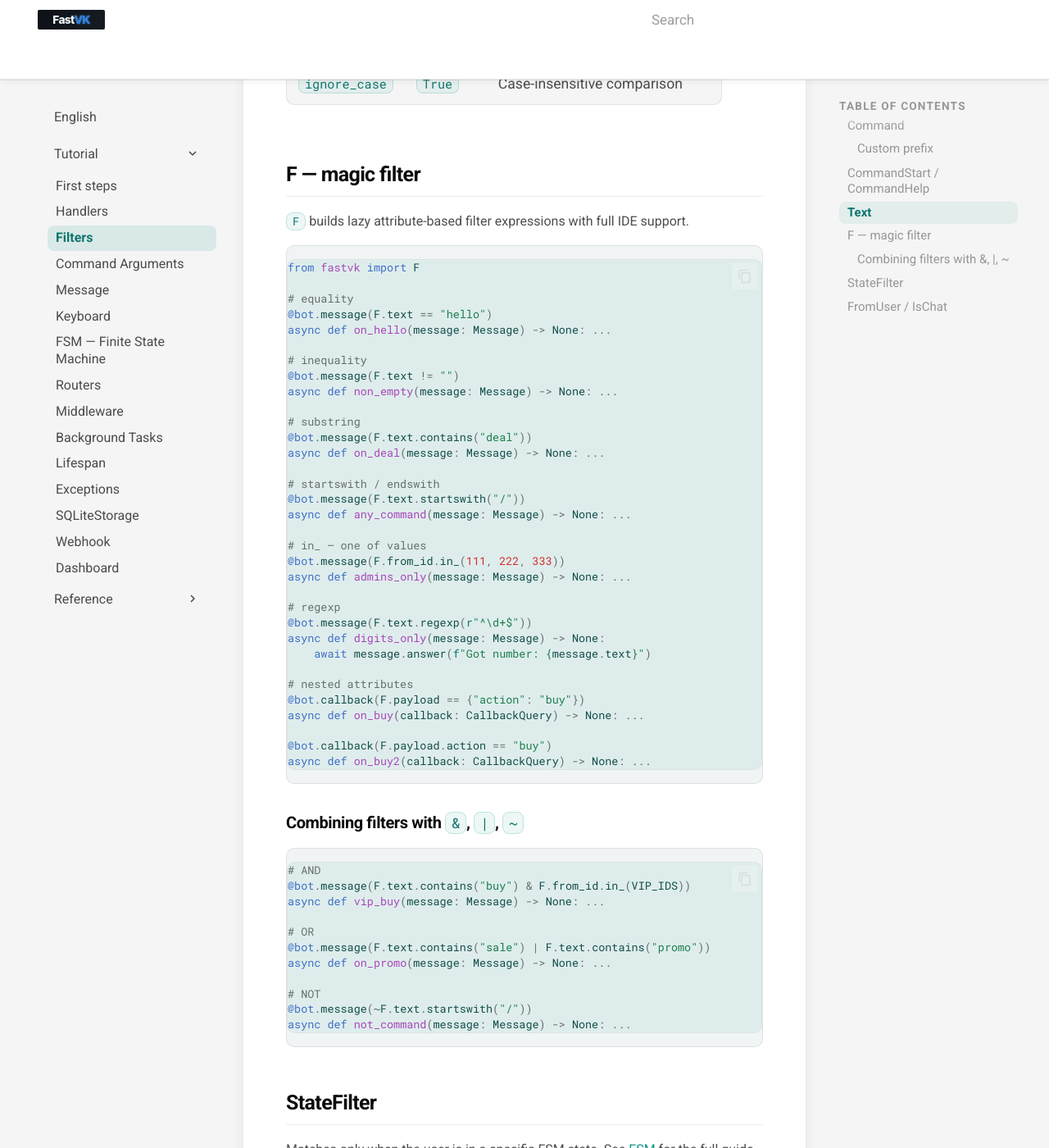
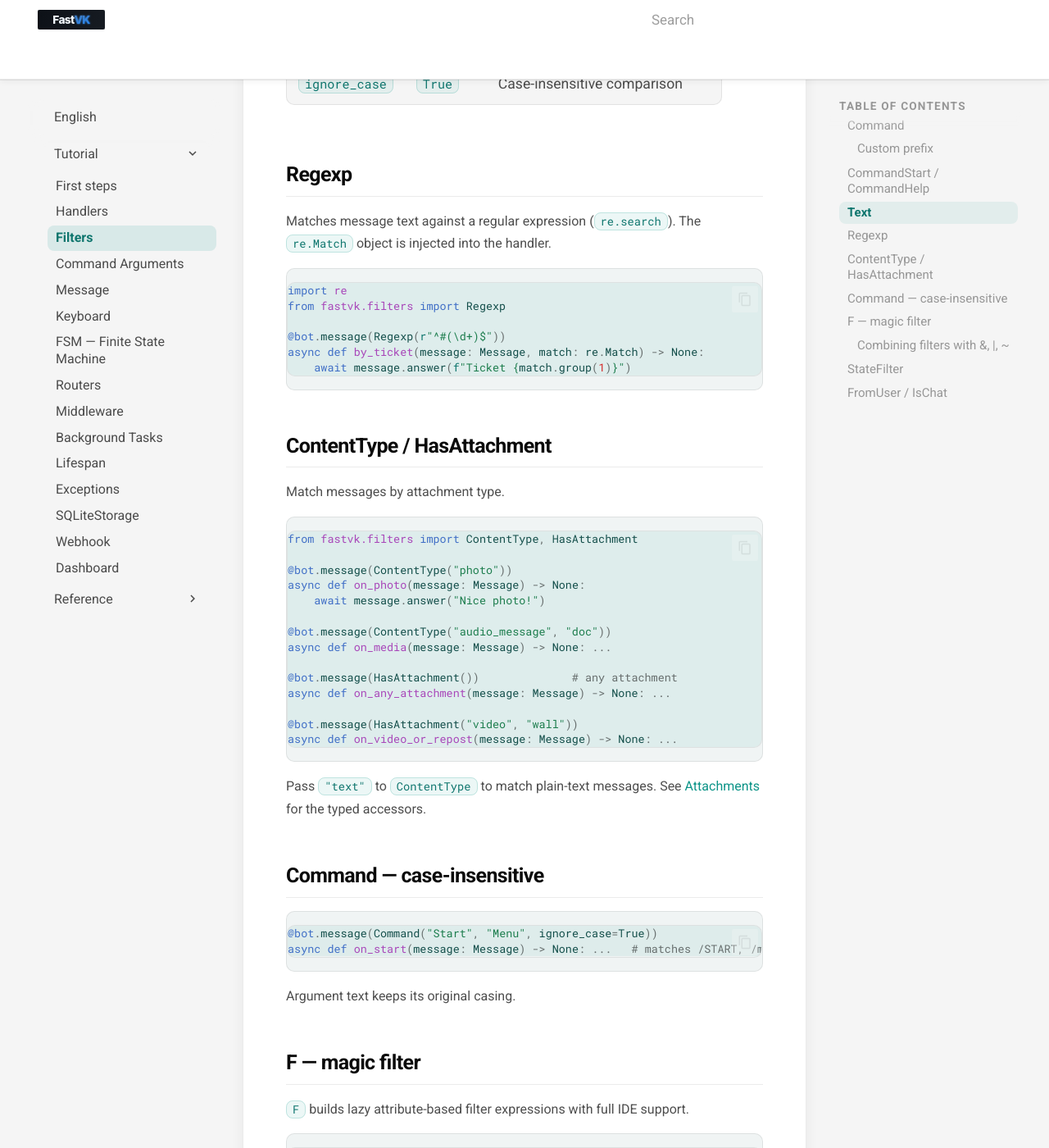
Before and after one commit to ndugram/fastvk, an MkDocs documentation site: the page built from docs/en/tutorial/filters.md, in a window 1280 px wide and 1400 px high, scrolled down 1988 px. Shown: the whole window at 82% size. Built offline with MkDocs 1.6.1 and Material for MkDocs 9.7.7, drawn with Linux system fonts in a browser that asks for light colours; comment, search, counter and statistics services are not loaded.

Commit message:
docs: update filters.md, handlers.md and keyboard.md

````diff
--- a/docs/en/tutorial/filters.md
+++ b/docs/en/tutorial/filters.md
@@ -78,6 +78,53 @@ async def on_yes(message: Message) -> None: ...
 | `*texts` | — | Text values to match |
 | `contains` | `False` | Substring match instead of exact |
 | `ignore_case` | `True` | Case-insensitive comparison |
+
+## Regexp
+
+Matches message text against a regular expression (`re.search`). The
+`re.Match` object is injected into the handler.
+
+```python
+import re
+from fastvk.filters import Regexp
+
+@bot.message(Regexp(r"^#(\d+)$"))
+async def by_ticket(message: Message, match: re.Match) -> None:
+    await message.answer(f"Ticket {match.group(1)}")
+```
+
+## ContentType / HasAttachment
+
+Match messages by attachment type.
+
+```python
+from fastvk.filters import ContentType, HasAttachment
+
+@bot.message(ContentType("photo"))
+async def on_photo(message: Message) -> None:
+    await message.answer("Nice photo!")
+
+@bot.message(ContentType("audio_message", "doc"))
+async def on_media(message: Message) -> None: ...
+
+@bot.message(HasAttachment())              # any attachment
+async def on_any_attachment(message: Message) -> None: ...
+
+@bot.message(HasAttachment("video", "wall"))
+async def on_video_or_repost(message: Message) -> None: ...
+```
+
+Pass `"text"` to `ContentType` to match plain-text messages. See
+[Attachments](attachments.md) for the typed accessors.
+
+## Command — case-insensitive
+
+```python
+@bot.message(Command("Start", "Menu", ignore_case=True))
+async def on_start(message: Message) -> None: ...   # matches /START, /menu, ...
+```
+
+Argument text keeps its original casing.
 
 ## F — magic filter
 
````
Also changed, not shown: docs/en/tutorial/handlers.md (+43 -2 lines), docs/en/tutorial/keyboard.md (+34 -0 lines).
